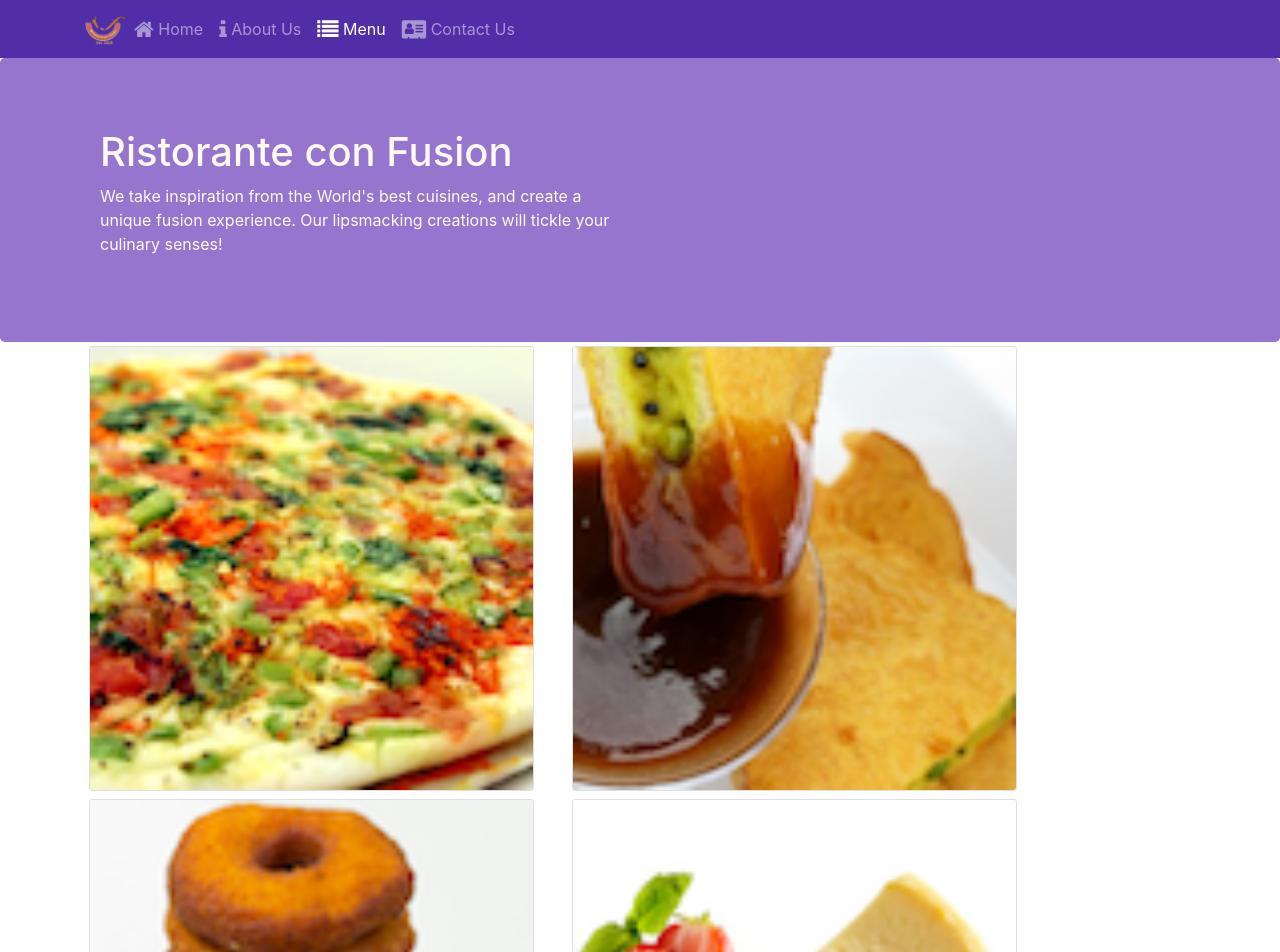
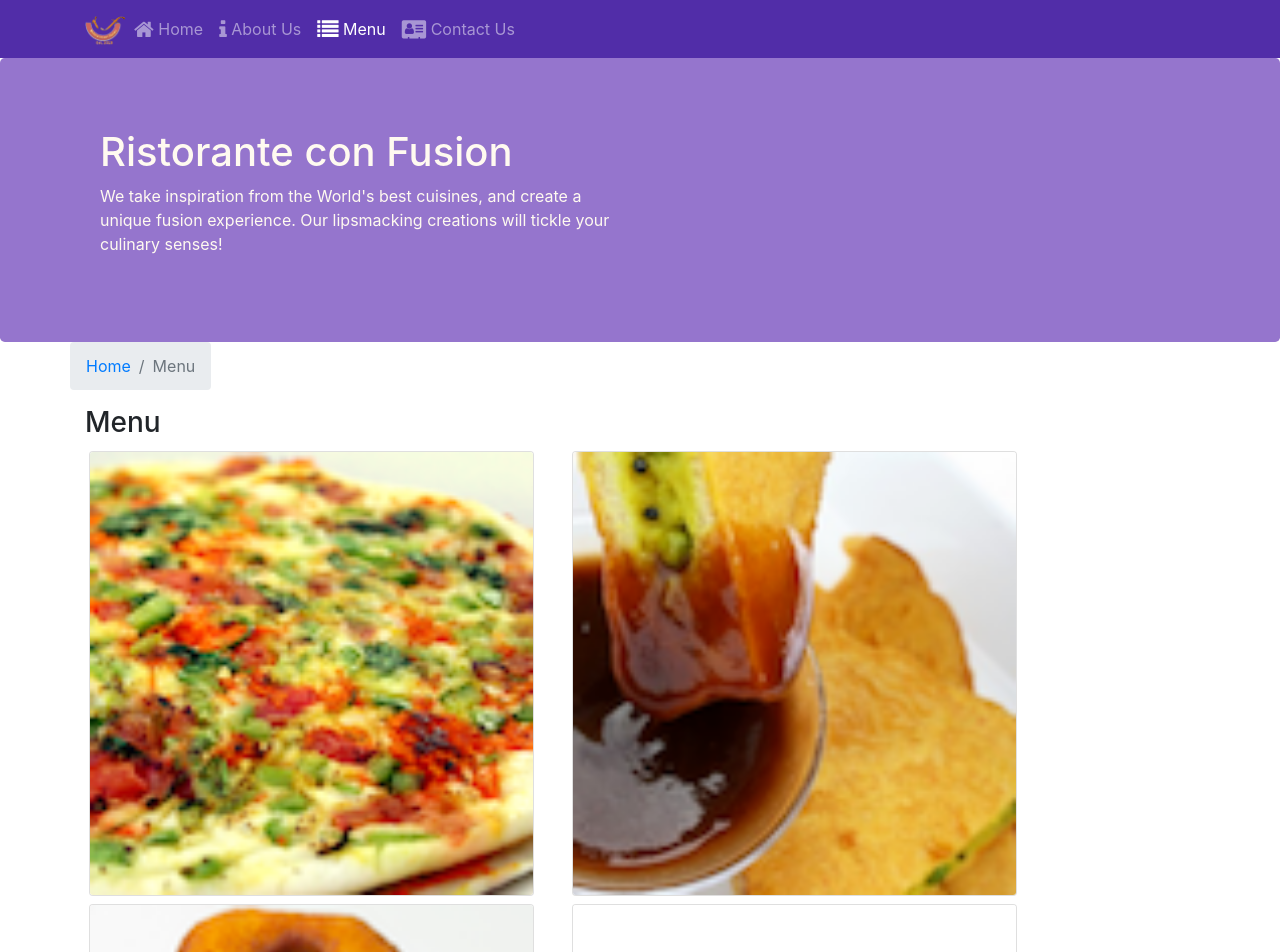
Before and after one commit to InternDevs/coursera-react, a React (Create React App) app: page /menu in a window 1280 px wide. Shown: the top 952 px of the page. Built offline with nearby package versions, Linux system fonts and the light colour scheme.

Commit message:
Single Page Applications Session 2

```diff
--- a/src/components/ContactComponent.jsx
+++ b/src/components/ContactUsComponent.jsx
@@ -1,8 +1,19 @@
 import React from "react";
+import { Breadcrumb, BreadcrumbItem } from "reactstrap";
+import { Link } from "react-router-dom";
 
-const Contact = (props)=>{
+const ContactUs = (props)=>{
     return(
         <div className="container">
+            <div className="row">
+                <Breadcrumb>
+                    <BreadcrumbItem><Link to={'/home'}>Home</Link></BreadcrumbItem>
+                    <BreadcrumbItem active>Contact Us</BreadcrumbItem>
+                </Breadcrumb>
+                <div className="col-12">
+                    <h3>Contact Us</h3>
+                </div>
+            </div>
             <div className="row row-content">
                 <div className="col-12">
                 <h3>Location Information</h3>
@@ -33,4 +44,4 @@ const Contact = (props)=>{
     );
 };
 
-export default Contact;
+export default ContactUs;
--- a/src/components/DishDetailComponent.jsx
+++ b/src/components/DishDetailComponent.jsx
@@ -1,12 +1,12 @@
 import React from "react";
-import { Card, CardImg, CardText, CardBody, CardTitle, CardHeader, CardSubtitle } from 'reactstrap';
-
+import { Card, CardImg, CardText, CardBody, CardTitle, CardHeader, CardSubtitle, Breadcrumb, BreadcrumbItem } from 'reactstrap';
+import { Link } from "react-router-dom";
 
 const RenderDish = ({dish}) => {
     return (
         <div className="col-12 col-md-5 m-1">
             <Card>
-                <CardImg top src={dish.image} alt={dish.name} />
+                <CardImg top src={`../${dish.image}`} alt={dish.name} />
                 <CardHeader>
                     <CardTitle tag="h3">{dish.name}</CardTitle>
                     <CardSubtitle className="mb-2 text-muted" tag="h6">Categoria: {dish.category}</CardSubtitle>
@@ -21,9 +21,9 @@ const RenderDish = ({dish}) => {
 };
 
 
-const RenderComments = ({dish}) => {
-    if(dish.comments !== null && dish.comments.length > 0){
-        const comments = dish.comments.map(comment => {
+const RenderComments = ({comments}) => {
+    if(comments !== null && comments.length > 0){
+        const commentsJsx = comments.map(comment => {
             return(
                 <li key={comment.id} id={`comment-id-${comment.id}`}>
                     <h5>{comment.comment}</h5>
@@ -34,7 +34,7 @@ const RenderComments = ({dish}) => {
 
         return(
             <ul className="list-unstyled">
-                {comments}
+                {commentsJsx}
             </ul>
         );
     }else{
@@ -44,15 +44,24 @@ const RenderComments = ({dish}) => {
     }
 }
 
-const DishDetail = ({dish}) => {
+const DishDetail = ({dish, comments}) => {
     if (dish != null){
         return(
             <div className="container">
+                <div className="row">
+                    <Breadcrumb>
+                        <BreadcrumbItem><Link to={'/menu'}>Menu</Link></BreadcrumbItem>
+                        <BreadcrumbItem active>{dish.name}</BreadcrumbItem>
+                    </Breadcrumb>
+                    <div className="col-12">
+                        <h3>{dish.name}</h3>
+                    </div>
+                </div>
                 <div className="row mt-3 mb-3 pt-md-3 pb-md-3 pr-md-5 pl-md-5">
                         <RenderDish dish={dish}/>
                     <div className="col-12 col-md-5 m-1">
                         <h4 className="text-center">Comments</h4>
-                        <RenderComments dish={dish}/>
+                        <RenderComments comments={comments}/>
                     </div>
                 </div>
             </div>
--- a/src/components/MainComponent.jsx
+++ b/src/components/MainComponent.jsx
@@ -2,9 +2,10 @@ import React, { Component } from 'react';
 import Header from './HeaderComponent';
 import Home from './HomeComponent';
 import Menu from './MenuComponent';
-import Contact from './ContactComponent';
+import ContactUs from './ContactUsComponent';
 import DishDetail from "./DishDetailComponent";
 import Footer from './FooterComponent';
+import {comments} from '../shared/comments.json'
 import {dishes} from '../shared/dishes.json';
 import {promotions} from '../shared/promotions.json';
 import {leaders} from '../shared/leaders.json';
@@ -15,6 +16,7 @@ class Main extends Component {
         super(props);
         this.state = {
             dishes,
+            comments,
             promotions,
             leaders
         };
@@ -22,12 +24,20 @@ class Main extends Component {
 
     render(){
         const HomePage = ()=>{
-            /* console.table(this.state.dishes.filter((dish) => dish.featured)[0]); */
             return(
                 <Home
                     dish={this.state.dishes.filter((dish) => dish.featured)[0]}
                     promotion={this.state.promotions.filter((promo) => promo.featured)[0]}
                     leader={this.state.leaders.filter((leader) => leader.featured)[0]}
+                />
+            );
+        };
+
+        const DishWithId = ({match}) => {
+            return(
+                <DishDetail
+                    dish={this.state.dishes.find(({id}) => id === parseInt(match.params.dishId, 10))}
+                    comments={this.state.comments.filter(({dishId}) => dishId === parseInt(match.params.dishId, 10))}
                 />
             );
         };
@@ -38,7 +48,8 @@ class Main extends Component {
                 <Switch>
                     <Route path='/home' component={HomePage} />
                     <Route exact path='/menu' component={() => <Menu dishes={this.state.dishes} onClick={()=>null}/>} />
-                    <Route path='/contact' component={()=> <Contact />} />
+                    <Route path="/menu/:dishId" component={DishWithId}/>
+                    <Route exact path='/contactus' component={()=> <ContactUs />} />
                     <Redirect to="/home" />
                 </Switch>
             <Footer />
--- a/src/components/MenuComponent.jsx
+++ b/src/components/MenuComponent.jsx
@@ -1,10 +1,13 @@
 import React from "react";
-import { Card, CardImg } from 'reactstrap';
+import { Card, CardImg, Breadcrumb,BreadcrumbItem } from 'reactstrap';
+import { Link } from 'react-router-dom'
 
 const MenuItem = ({dish}) => {
   return (
-    <Card key={`product-${dish.id}`}>
-      <CardImg width="100%" src={dish.image} alt={dish.name} />
+    <Card>
+      <Link to={`/menu/${dish.id}`}>
+        <CardImg width="100%" src={dish.image} alt={dish.name} />
+      </Link>
     </Card>
   );
 }
@@ -21,9 +24,18 @@ const Menu = (props) => {
 
   return (
       <div className="container">
-          <div className="row">
-              {menu}
+        <div className="row">
+          <Breadcrumb>
+            <BreadcrumbItem><Link to={'/home'}>Home</Link></BreadcrumbItem>
+            <BreadcrumbItem active>Menu</BreadcrumbItem>
+          </Breadcrumb>
+          <div className="col-12">
+            <h3>Menu</h3>
           </div>
+        </div>
+        <div className="row">
+            {menu}
+        </div>
       </div>
   );
 };
```
